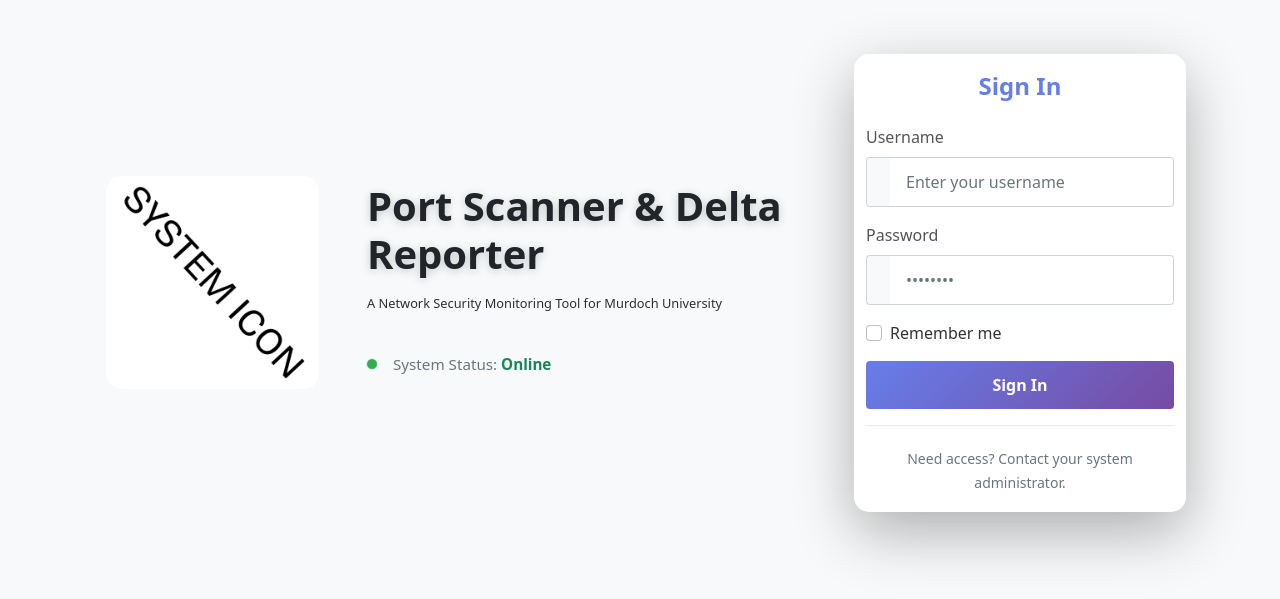
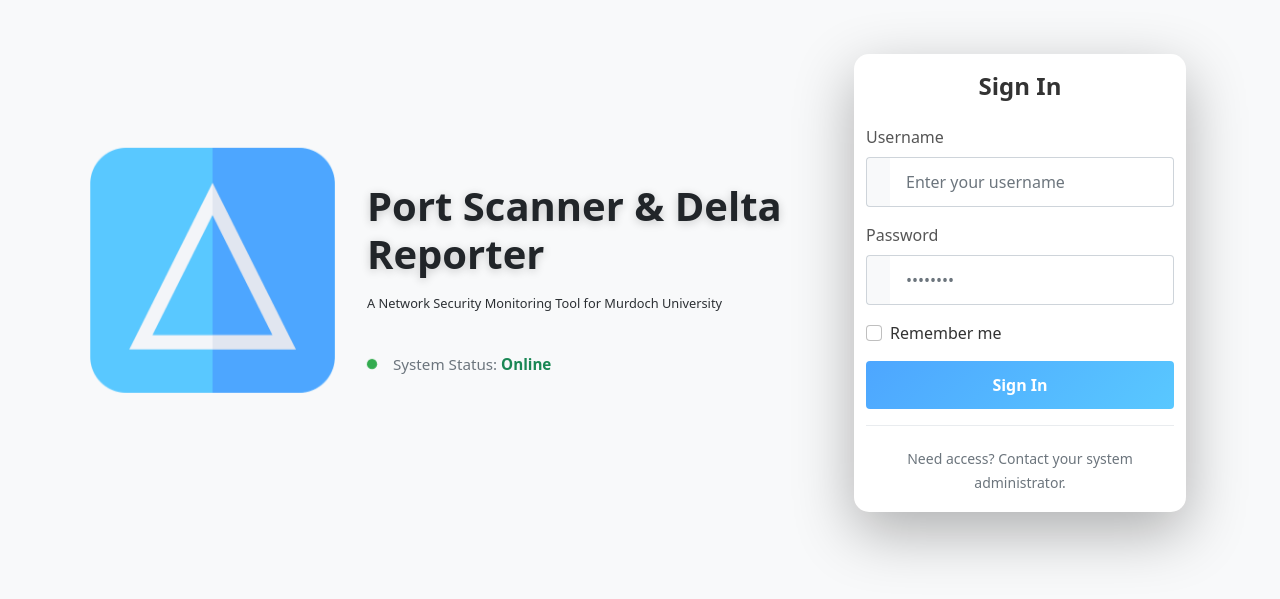
Before and after one commit to TeamFixIT/portscan-delta-reporter, a Flask app: page / in a window 1280 px wide. Shown: the part 56-655 px from the top of the page. Run offline with Flask 3, Linux system fonts and the light colour scheme.

Commit message:
style: modified styling and added animations

```diff
--- a/server/app/static/css/auth.css
+++ b/server/app/static/css/auth.css
@@ -14,8 +14,8 @@
 }
 
 .login-panel-title {
-    color: #667eea;
-    font-weight: 600;
+  color: #rgba(0, 0, 0, 0.2);
+  font-weight: 700;
   text-align: center;
   margin-bottom: 1.25rem;
   /* slightly smaller sign-in title */
@@ -32,7 +32,7 @@
 .login-form-container .input-group-text {
   background: #f8f9fa;
   border-right: none;
-    color: #667eea;
+  color: #4da6ff;
 }
 
 .login-form-container .form-control {
@@ -41,13 +41,13 @@
 }
 
 .login-form-container .form-control:focus {
-    border-color: #667eea;
+  border-color: #4da6ff;
   box-shadow: 0 0 0 0.2rem rgba(102, 126, 234, 0.25);
 }
 
 /* Submit Button */
 .login-form-container .btn-primary {
-    background: linear-gradient(135deg, #667eea 0%, #764ba2 100%);
+  background: linear-gradient(135deg, #4da6ff 0%, #59c8ff 100%);
   border: none;
   padding: 12px;
   font-weight: 600;
@@ -55,15 +55,15 @@
 }
 
 .login-form-container .btn-primary:hover {
-    background: linear-gradient(135deg, #5568d3 0%, #653a8b 100%);
+  background: linear-gradient(135deg, rgb(63, 84, 205) 0%, #12abf8 100%);
   transform: translateY(-2px);
   box-shadow: 0 5px 15px rgba(102, 126, 234, 0.4);
 }
 
 /* Remember Me Checkbox */
 .login-form-container .form-check-input:checked {
-    background-color: #667eea;
-    border-color: #667eea;
+  background-color: #4da6ff;
+  border-color: #4da6ff;
 }
 
 /* Login Footer */
@@ -93,21 +93,26 @@
 
 .welcome-message i {
   font-size: 3rem;
-    color: #667eea;
+  color: #2391ff;
   animation: bounce 2s ease-in-out infinite;
 }
 
 @keyframes bounce {
-    0%, 100% { transform: translateY(0); }
-    50% { transform: translateY(-10px); }
+  0%,
+  100% {
+    transform: translateY(0);
+  }
+  50% {
+    transform: translateY(-10px);
+  }
 }
 
 .welcome-message strong {
-    color: #667eea;
+  color: #4da6ff;
 }
 
 .authenticated-panel .btn-light {
-    background: linear-gradient(135deg, #667eea 0%, #764ba2 100%);
+  background: linear-gradient(135deg, #4da6ff 0%, #12abf8 100%);
   color: white;
   border: none;
   font-weight: 600;
--- a/server/app/static/css/style.css
+++ b/server/app/static/css/style.css
@@ -78,15 +78,40 @@
   align-items: center;
   justify-content: center;
   padding: 0 12px;
+  animation: fadeIn 1s ease-in; /* Optional: fade in on page load */
+}
+
+/* Gentle Float Animation for Hero Image */
+@keyframes float-gentle {
+  0%,
+  100% {
+    transform: translateY(0px);
+  }
+  50% {
+    transform: translateY(-15px);
+  }
 }
 
 .hero-image {
-  max-width: 100%;
+  max-width: 115%;
   height: auto;
   border-radius: 16px;
   box-shadow: none;
-  animation: float 6s ease-in-out infinite;
+  animation: float-gentle 4s ease-in-out infinite;
   margin-top: 0;
+  transition: transform 0.3s ease; /* Smooth transition for hover */
+}
+
+/*Fade-in animation on page load */
+@keyframes fadeIn {
+  from {
+    opacity: 0;
+    transform: translateY(20px);
+  }
+  to {
+    opacity: 1;
+    transform: translateY(0);
+  }
 }
 
 /* Left-align the middle column content */
@@ -109,15 +134,10 @@
   opacity: 0.95;
 }
 
-/* Ensure the sign-in panel aligns to top */
-.login-form-container,
-.authenticated-panel {
-  margin-top: 0;
-}
-
 /* Status badge pulse animation */
 @keyframes statusPulse {
-    0%, 100% {
+  0%,
+  100% {
     opacity: 1;
     transform: scale(1);
   }
--- a/server/app/templates/index.html
+++ b/server/app/templates/index.html
@@ -1,13 +1,11 @@
 <!-- Public Landing Page -->
-{% extends "base.html" %}
-
-{% block extra_css %}
-  <link rel="stylesheet" href="{{ url_for('static', filename='css/auth.css') }}">
-{% endblock %}
-
-{% block title %}Port Scanner Delta Reporter - Murdoch University{% endblock %}
-
-{% block content %}
+{% extends "base.html" %} {% block extra_css %}
+<link
+  rel="stylesheet"
+  href="{{ url_for('static', filename='css/auth.css') }}"
+/>
+{% endblock %} {% block title %}Port Scanner Delta Reporter - Murdoch
+University{% endblock %} {% block content %}
 
 <!-- ==================== -->
 <!-- HERO SECTION -->
@@ -15,16 +13,20 @@
 <div class="hero-section">
   <div class="container-fluid">
     <div class="row align-items-center g-5">
-
       <!-- LEFT SIDE - Image -->
       <div class="col-lg-3 d-flex align-items-center">
         <div class="hero-image-container">
-          <img src="{{ url_for('static', filename='images/system-icon-substitute.png') }}"
-              alt="system icon image"
+          <img
+            src="{{ url_for('static', filename='images/delta.png') }}"
+            alt="delta icon image"
             class="hero-image"
-              onerror="this.style.display='none'; this.nextElementSibling.style.display='flex'">
-          <div class="hero-image-placeholder" style="display: none;">
-            <i class="bi bi-diagram-3" style="font-size: 8rem; color: rgba(255,255,255,0.3);"></i>
+            onerror="this.style.display='none'; this.nextElementSibling.style.display='flex'"
+          />
+          <div class="hero-image-placeholder" style="display: none">
+            <i
+              class="bi bi-diagram-3"
+              style="font-size: 8rem; color: rgba(255, 255, 255, 0.3)"
+            ></i>
           </div>
         </div>
       </div>
@@ -32,23 +34,32 @@
       <!-- CENTRE - Title & Description -->
       <div class="col-lg-5">
         <h1 class="hero-title">Port Scanner & Delta Reporter</h1>
-        <p class="hero-subtitle">A Network Security Monitoring Tool for Murdoch University</p>
+        <p class="hero-subtitle">
+          A Network Security Monitoring Tool for Murdoch University
+        </p>
         <div class="status-badge my-2">
           <span class="status-indicator status-online animated"></span>
-          <span class="text-muted">System Status: <strong class="text-success">Online</strong></span>
+          <span class="text-muted"
+            >System Status: <strong class="text-success">Online</strong></span
+          >
         </div>
       </div>
 
       <!-- RIGHT SIDE - Login Form or Welcome Panel -->
-      <div class="col-lg-4">
+      <div class="col-lg-4" style="display: flex; align-items: flex-end">
         {% if current_user.is_authenticated %}
         <!-- AUTHENTICATED USER - Welcome Panel -->
         <div class="authenticated-panel">
           <div class="welcome-message">
             <i class="bi bi-person-check-fill"></i>
-              <span>Welcome back, <strong>{{ current_user.username }}</strong></span>
+            <span
+              >Welcome back, <strong>{{ current_user.username }}</strong></span
+            >
           </div>
-            <a href="{{ url_for('dashboard.index') }}" class="btn btn-light btn-lg w-100 mt-3">
+          <a
+            href="{{ url_for('dashboard.index') }}"
+            class="btn btn-light btn-lg w-100 mt-3"
+          >
             <i class="bi bi-speedometer2"></i> Go to Dashboard
           </a>
         </div>
```
Also changed, not shown: other parts of server/app/templates/index.html (+52 -27 lines), server/app/static/images/delta.png (added), server/app/static/images/system-icon-substitute.png (deleted). Lines whose indentation alone changed are shown as unchanged.
